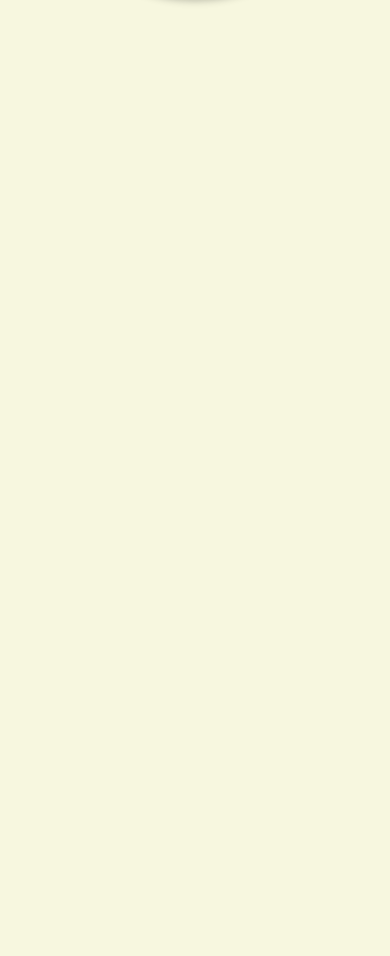
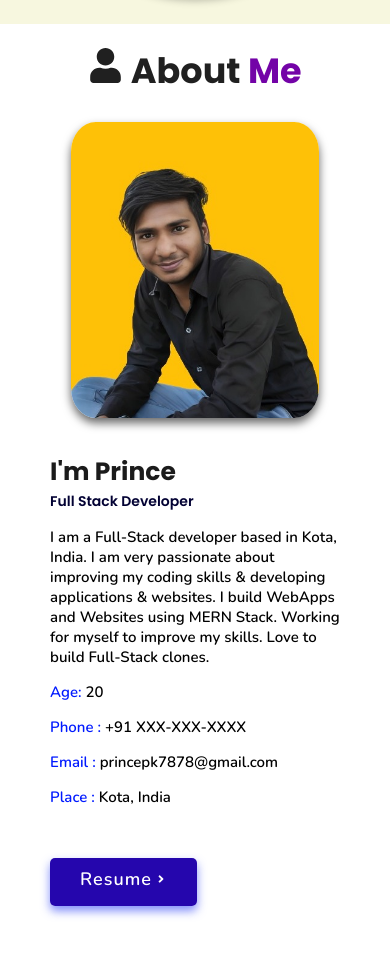
Before and after one commit to PrinceInScripts/My-Portfolio, a React (Vite) app: page / in a window 390 px wide. Shown: the part 820-1776 px from the top of the page. Before the commit the page ends 849 px from the top, so only its background shows below. Built offline with nearby package versions, Linux system fonts and the light colour scheme.

Commit message:
done about section

```diff
--- a/package.json
+++ b/package.json
@@ -13,6 +13,9 @@
     "react": "^18.2.0",
     "react-dom": "^18.2.0",
     "react-icons": "^5.0.1",
+    "react-reveal": "^1.2.2",
+    "react-scroll": "^1.9.0",
+    "react-scroll-trigger": "^0.6.14",
     "typed.js": "^2.1.0",
     "vanilla-tilt": "^1.8.1"
   },
--- a/src/page/Home/Home.css
+++ b/src/page/Home/Home.css
@@ -198,7 +198,7 @@ header .navbar ul li a:hover {
 .home .image img{
     width: 70%;
     margin-left: 6rem;
-    border-radius: 50%;
+    border-radius: 100%;
     box-shadow: 0 2px 8px rgba(0, 0, 0, 0.3);
     cursor: pointer;
 }
@@ -337,3 +337,118 @@ header .navbar ul li a:hover {
   }
   /* hero media queries ends*/
 /* hero media queries ends*/
+
+/* about section starts */
+.about {
+    background: rgb(255, 255, 255);
+  }
+  .about .row {
+    display: flex;
+    flex-direction: row;
+    gap: 2rem;
+    flex-wrap: wrap;
+    padding: 4rem;
+  }
+  .about .row .image {
+    text-align: center;
+    flex: 1 1 35rem;
+}
+.about .row .image img{
+    margin: 4rem;
+    width: 30rem;
+    height: auto;
+    border-radius: 10%;
+    box-shadow: 0 5px 10px rgba(0, 0, 0, 0.6);
+    mix-blend-mode: normal;
+    transition: 0.3s;
+    cursor: pointer;
+}
+.about .row .image img:hover{
+    mix-blend-mode: luminosity;
+}
+.about .row .content{
+    flex: 1 1 45rem;
+    padding: 3rem;
+}
+.about .row .content h3 {
+    color: rgb(27, 27, 27);
+    font-size: 2.5rem;
+}
+.about .row .content .tag{
+    font-size: 1.4rem;
+    color: #020133;
+    font-weight: 600;
+    margin-top: 1rem;
+}
+.about .row .content p{
+    font-size: 1.5rem;
+    margin-top: 1.5rem;
+    font-family: "Nunito";
+    font-weight: 600;
+    text-transform: none;
+}
+.about .row .content .box-container{
+    display: flex;
+    flex-wrap: wrap;
+    gap: 1.5rem;
+    font-family: "Nunito";
+    font-weight: 600;
+}
+.about .row .content .box-container .box p {
+    text-transform: none;
+  }
+  .about .row .content .box-container .box p span {
+    color: #011aff;
+}
+.resumebtn {
+    margin-top: 6rem;
+  }
+  .resumebtn .btn {
+    padding: 1.7rem 3rem;
+    border-radius: 0.5em;
+    transition: 0.3s;
+    color: #fff;
+    background: #2506ad;
+    box-shadow: 0px 5px 10px rgba(48, 68, 247, 0.6);
+    font-family: "Nunito", sans-serif;
+}
+.resumebtn .btn span {
+    font-weight: 600;
+    font-size: 1.8rem;
+    letter-spacing: 0.1rem;
+}
+.resumebtn .btn .icon{
+    margin-left: 0.3rem;
+    font-size: 1.2rem;
+    transition: 0.3s;
+}
+.resumebtn .btn:hover {
+    background: #1a047e;
+
+}
+.resumebtn .btn:hover .icon{
+    transform: translateX(5px);
+  }
+/* about media queries starts*/
+@media screen and (max-width: 600px) {
+    .about .row .image {
+      margin-top: 2rem;
+    }
+    .about .row .image img {
+      margin: 0 auto;
+      width: 80%;
+      mix-blend-mode: normal;
+    }
+    .about .row {
+      padding: 0.5rem;
+      margin-bottom: 7rem;
+    }
+    .about .row .content {
+      padding: 1rem;
+    }
+    .about .row .content .box-container {
+      gap: 0;
+    }
+  }
+  /* about media queries ends*/
+  /* about section ends */
--- a/src/page/Home/Home.jsx
+++ b/src/page/Home/Home.jsx
@@ -2,10 +2,13 @@ import React, { useEffect, useRef, useState } from 'react'
 import Typed from 'typed.js';
 import VanillaTilt from 'vanilla-tilt';
 import { AiFillLinkedin,AiFillInstagram,AiFillGithub,AiFillTwitterCircle } from "react-icons/ai";
-import { FaTelegram } from "react-icons/fa";
+import { FaTelegram, FaUser } from "react-icons/fa";
 import { GiHamburgerMenu } from "react-icons/gi";
 import { FaRegArrowAltCircleDown } from "react-icons/fa";
+import { FaAngleRight } from "react-icons/fa";
+import { Link, animateScroll as scroll,scroller } from 'react-scroll';
 import hero from "../../assets/images/hero.png"
+import profile from "../../assets/images/profile.jpg"
 import "./Home.css"
 
 
@@ -13,7 +16,7 @@ import "./Home.css"
 function Home() {
     const menuRef=useRef(null)
     const navbarRef=useRef(null)
-    const particlesRef = useRef(null); // Added particlesRef
+    const particlesRef = useRef(null);
 
     const [isMenuActive,setMenuActive]=useState(false)
 
@@ -76,6 +79,8 @@ function Home() {
                 },
             },
         });
+
+
         return ()=>{
             typed.destroy()
         }
@@ -91,14 +96,43 @@ function Home() {
         <GiHamburgerMenu />
         </div>
         <nav className={`navbar ${isMenuActive ? 'nav-toggle' : ''}`} ref={navbarRef}>
+
             <ul>
-            <li><a class="active" href="#home">Home</a></li>
-            <li><a href="#about">About</a></li>
-            <li><a href="#skills">Skills</a></li>
-            <li><a href="#education">Education</a></li>
-            <li><a href="#work">Work</a></li>
-            <li><a href="#experience">Experience</a></li>
-            <li><a href="#contact">Contact</a></li>
+            <li>
+              <Link to="home" smooth={true} duration={500}>
+                Home
+              </Link>
+            </li>
+            <li>
+              <Link to="about" smooth={true} duration={500}>
+                About
+              </Link>
+            </li>
+            <li>
+              <Link to="skills" smooth={true} duration={500}>
+                Skills
+              </Link>
+            </li>
+            <li>
+              <Link to="education" smooth={true} duration={500}>
+                Education
+              </Link>
+            </li>
+            <li>
+              <Link to="work" smooth={true} duration={500}>
+                Work
+              </Link>
+            </li>
+            <li>
+              <Link to="experience" smooth={true} duration={500}>
+                Experience
+              </Link>
+            </li>
+            <li>
+              <Link to="contact" smooth={true} duration={500}>
+                Contact
+              </Link>
+            </li>
             </ul>
         </nav>
      </header>
@@ -107,7 +141,7 @@ function Home() {
      <div id="particles-js" ref={particlesRef}></div>
 
     <div class="content">
-    <h2>Hi There,<br/> I'm Jigar <span>Sable</span></h2>
+    <h2>Hi There,<br/> I'm Prince <span>Kumar</span></h2>
     <p>i am into <span class="typing-text"></span></p>
     <a href="#about" class="btn"><span>About Me</span>
      <span className='icon'> <FaRegArrowAltCircleDown/></span>
@@ -126,6 +160,46 @@ function Home() {
         <img draggable="false" class="tilt" src={hero} alt=""/>
     </div>
 </section>
+
+<section class="about" id="about">
+    <h2 class="heading"><FaUser/> About <span>Me</span></h2>
+
+    <div class="row">
+
+    <div class="image">
+        <img draggable="false" class="tilt" src={profile} alt=""/>
+    </div>
+    <div class="content">
+        <h3>I'm Prince</h3>
+        <span class="tag">Full Stack Developer</span>
+
+        <p>I am a Full-Stack developer based in Kota, India.
+          I am very passionate about improving my coding skills & developing applications & websites.
+          I build WebApps and Websites using MERN Stack.
+          Working for myself to improve my skills.
+          Love to build Full-Stack clones. </p>
+
+        <div class="box-container">
+             <div class="box">
+              <p><span> age: </span> 20</p>
+              <p><span> phone : </span> +91 XXX-XXX-XXXX</p>
+            </div>
+            <div class="box">
+              <p><span> email : </span> princepk7878@gmail.com</p>
+              <p><span> place : </span> Kota, India </p>
+            </div>
+        </div>
+
+        <div class="resumebtn">
+            <a href="#" target="_blank" class="btn"><span>Resume</span>
+               <span class="icon"><FaAngleRight/></span>
+            </a>
+        </div>
+
+    </div>
+    </div>
+</section>
+
     </>
   )
 }
```
Also changed, not shown: src/assets/images/profile.jpg (added), 1 other file (tests, documents, lock files or other folders).
